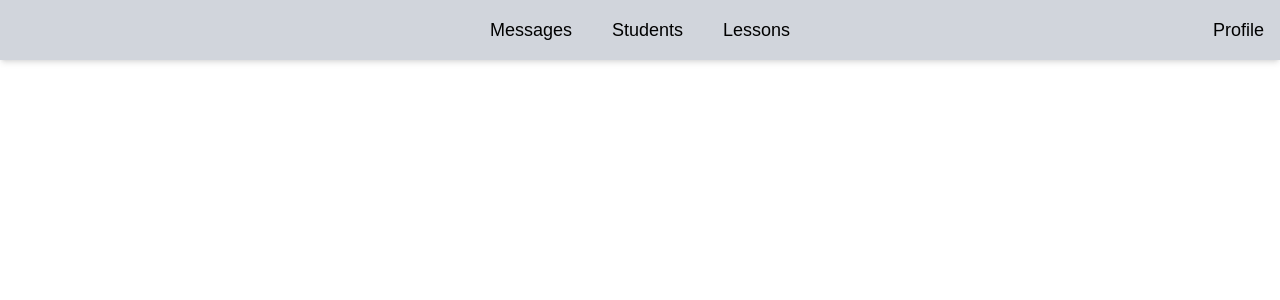
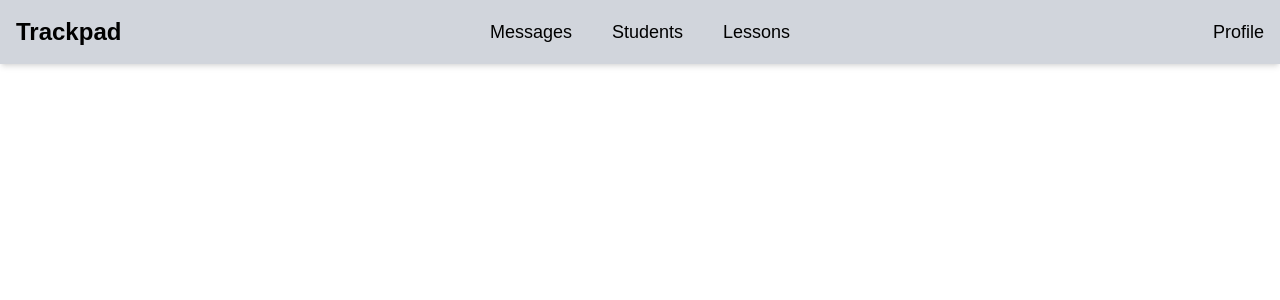
Before and after one commit to dylanjian0/trackpad, a Next.js app in the folder frontend/: page / in a window 1280 px wide. Shown: the top 300 px of the page. Built offline with nearby package versions, Linux system fonts and the light colour scheme.

Commit message:
trackpad home

```diff
--- a/frontend/src/app/Navbar.tsx
+++ b/frontend/src/app/Navbar.tsx
@@ -6,7 +6,14 @@ const Navbar = () => {
     <nav className="bg-gray-300 p-4 shadow-md">
       <div className="grid grid-cols-3 items-center">
         {/* Left placeholder */}
-        <div></div>
+        <div className="flex justify-start">
+            <Link
+                href="/"
+                className="text-black font-bold text-2xl transition-transform hover:scale-110"
+            >
+                Trackpad
+            </Link>
+        </div>
         {/* Center: the main links */}
         <div className="flex gap-10 justify-center">
           <Link
```
